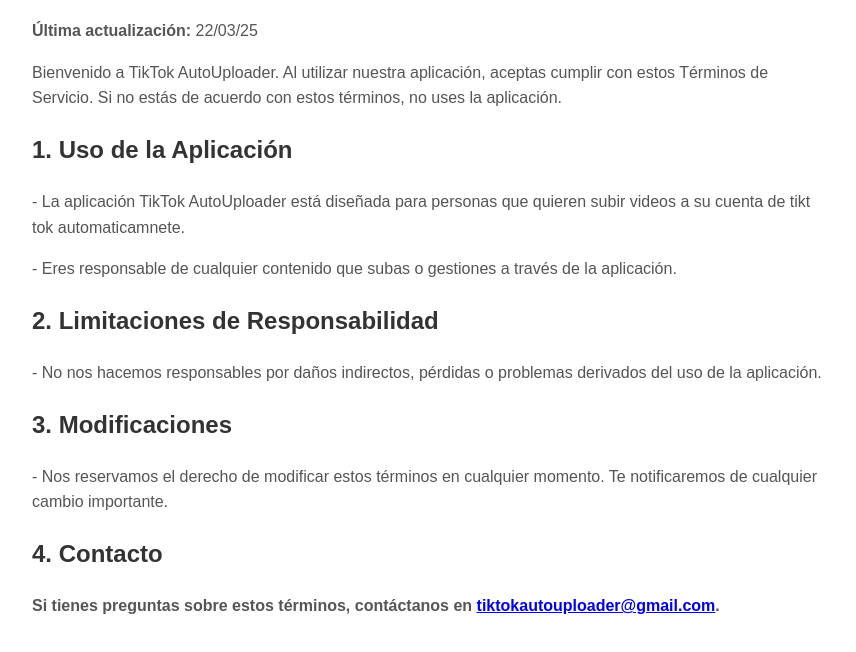
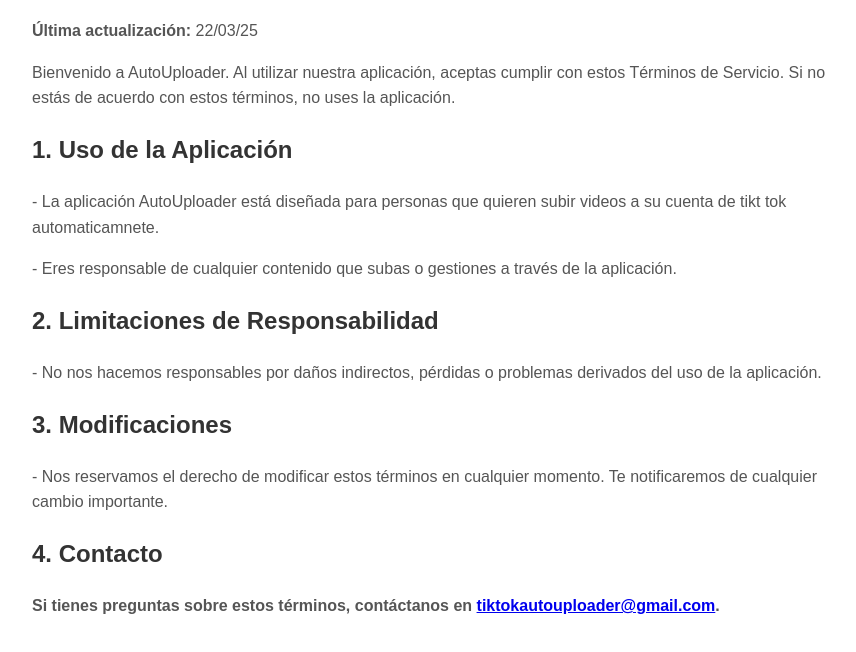
Before and after one commit to keyn8n/tiktok_autouploader-, a website: page terminos_servicio.html in a window 1280 px wide. Shown: the part 96-748 px from the top of the page, without its empty margins (208-1064 px from the left). Drawn offline with Linux system fonts and the light colour scheme.

Commit message:
Update terminos_servicio.html

```diff
--- a/terminos_servicio.html
+++ b/terminos_servicio.html
@@ -30,10 +30,10 @@
     <h1>Términos de Servicio</h1>
     <p><strong>Última actualización:</strong> 22/03/25</p>
 
-    <p>Bienvenido a TikTok AutoUploader. Al utilizar nuestra aplicación, aceptas cumplir con estos Términos de Servicio. Si no estás de acuerdo con estos términos, no uses la aplicación.</p>
+    <p>Bienvenido a  AutoUploader. Al utilizar nuestra aplicación, aceptas cumplir con estos Términos de Servicio. Si no estás de acuerdo con estos términos, no uses la aplicación.</p>
 
     <h2>1. Uso de la Aplicación</h2>
-    <p>- La aplicación TikTok AutoUploader está diseñada para personas que quieren subir videos a su cuenta de tikt tok automaticamnete.</p>
+    <p>- La aplicación  AutoUploader está diseñada para personas que quieren subir videos a su cuenta de tikt tok automaticamnete.</p>
     <p>- Eres responsable de cualquier contenido que subas o gestiones a través de la aplicación.</p>
 
     <h2>2. Limitaciones de Responsabilidad</h2>
```
